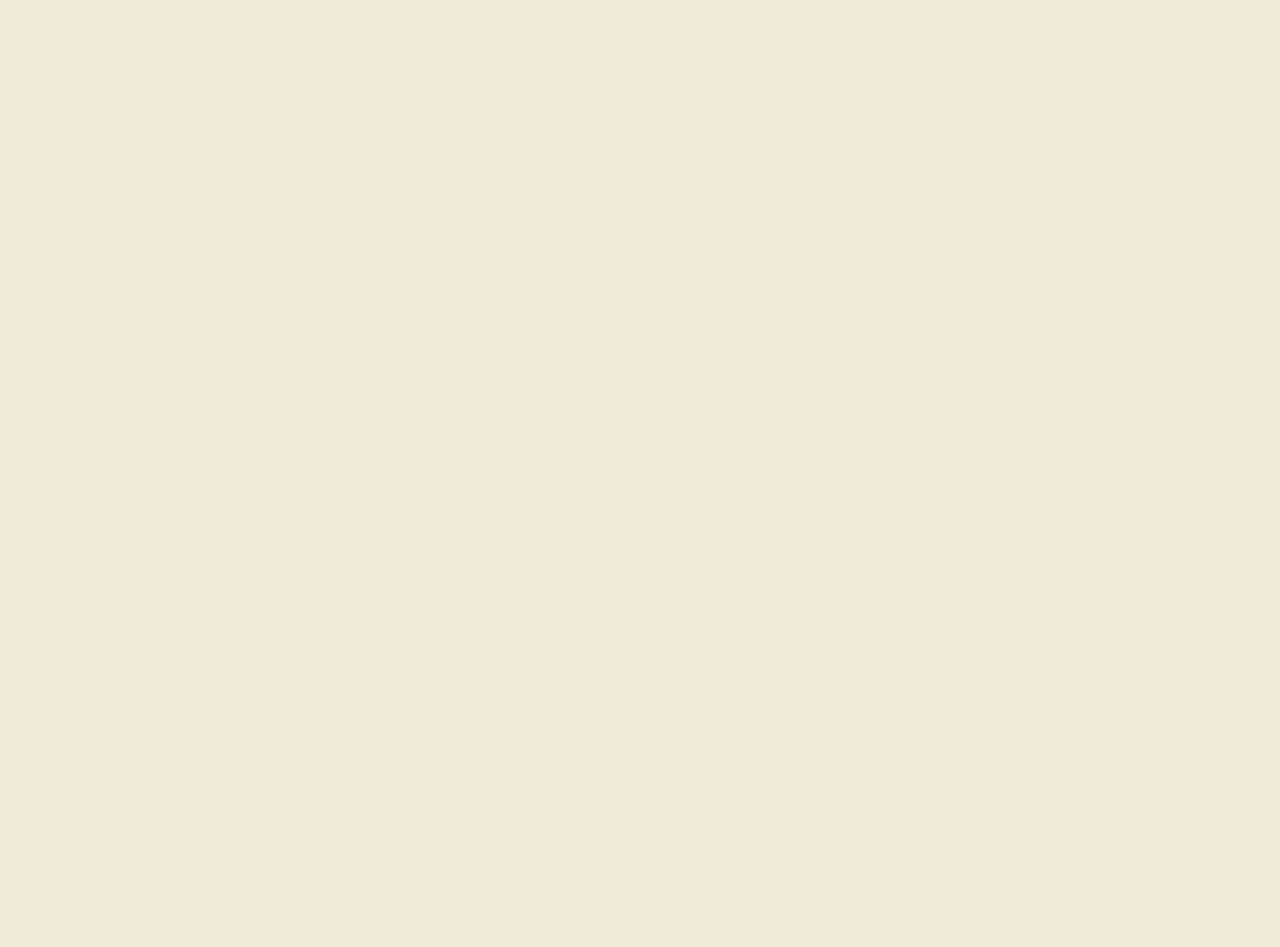
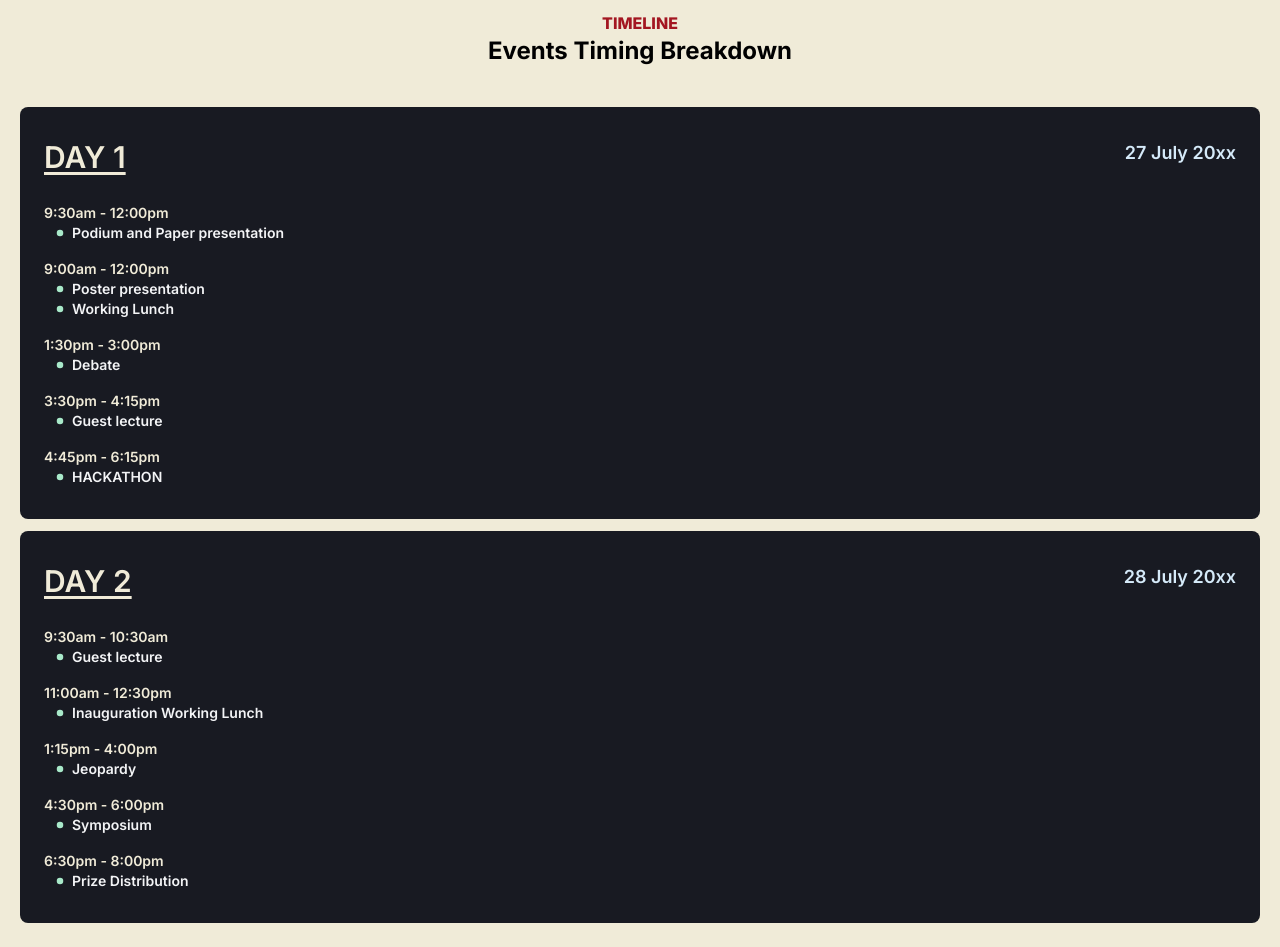
Before and after one commit to TH4KUR/kritikmc, a Next.js app: page / in a window 1280 px wide. Shown: the part 1240-2187 px from the top of the page. Before the commit the page ends 1227 px from the top, so only its background shows below. Built offline with nearby package versions, Linux system fonts and the light colour scheme.

Commit message:
added timeline component

```diff
--- /dev/null
+++ b/app/components/Bullet.jsx
@@ -0,0 +1,17 @@
+import React from "react";
+
+const Bullet = () => {
+  return (
+    <svg
+      xmlns="http://www.w3.org/2000/svg"
+      width="8"
+      height="8"
+      fill="#A8E9CA"
+      viewBox="0 0 256 256"
+    >
+      <path d="M232,128A104,104,0,1,1,128,24,104.13,104.13,0,0,1,232,128Z"></path>
+    </svg>
+  );
+};
+
+export default Bullet;
--- a/app/components/Speaker.jsx
+++ b/app/components/Speaker.jsx
@@ -4,7 +4,7 @@ import SpeakerCard from "./SpeakerCard";
 const Speaker = () => {
   return (
     <section className="bg-bgSecondary flex flex-col items-center py-6 px-3">
-      <h1 className=" text-[#DA5867] uppercase font-bold text-sm">Speakers</h1>
+      <h2 className=" text-[#DA5867] uppercase font-bold text-sm">Speakers</h2>
       <h3 className="text-gray-100 text-2xl font-semibold">
         Know the Speakers
       </h3>
--- /dev/null
+++ b/app/components/Timeline.jsx
@@ -0,0 +1,47 @@
+import React from "react";
+import TimelineCard from "./TimelineCard";
+
+const Timeline = () => {
+  let data = [
+    {
+      day: "Day 1",
+      date: "27 July 20xx",
+      schedule: [
+        { time: "9:30am - 12:00pm", events: ["Podium and Paper presentation"] },
+        {
+          time: "9:00am - 12:00pm",
+          events: ["Poster presentation", "Working Lunch"],
+        },
+        { time: "1:30pm - 3:00pm", events: ["Debate"] },
+        { time: "3:30pm - 4:15pm", events: ["Guest lecture"] },
+        { time: "4:45pm - 6:15pm", events: ["HACKATHON"] },
+      ],
+    },
+    {
+      day: "Day 2",
+      date: "28 July 20xx",
+      schedule: [
+        { time: "9:30am - 10:30am", events: ["Guest lecture"] },
+        { time: "11:00am - 12:30pm", events: ["Inauguration Working Lunch"] },
+        { time: "1:15pm - 4:00pm", events: ["Jeopardy"] },
+        { time: "4:30pm - 6:00pm", events: ["Symposium"] },
+        { time: "6:30pm - 8:00pm", events: ["Prize Distribution"] },
+      ],
+    },
+  ];
+  return (
+    <section className="bg-bg flex flex-col items-center py-6 px-3">
+      <h1 className=" text-accent uppercase font-extrabold text-base">
+        Timeline
+      </h1>
+      <h3 className="text-2xl font-bold mb-7">Events Timing Breakdown</h3>
+      <div className="w-full ">
+        {data.map((dat, i) => {
+          return <TimelineCard key={i} data={dat} />;
+        })}
+      </div>
+    </section>
+  );
+};
+
+export default Timeline;
--- /dev/null
+++ b/app/components/TimelineCard.jsx
@@ -0,0 +1,62 @@
+import React from "react";
+import Bullet from "./Bullet";
+
+const TimelineCard = ({ data }) => {
+  return (
+    <div className="font-semibold bg-bgSecondary rounded-lg mt-3 mx-2 px-6 py-8 text-bg">
+      {/*
+      data {day: 'Day 1',
+            date: '27 July 20xx'
+         schedule:   [{time: '9:30am - 12:00pm', events:['Podium and Paper presentation']},
+                      {time: '9:00am - 12:00pm', events:['Poster presentation','Working Lunch']},
+                      {time: '1:30pm - 3:00pm', events:['Debate']},
+                      {time: '3:30pm - 4:15pm', events:['Guest lecture']},
+                      {time: '4:45pm - 6:15pm', events:['HACKATHON']},
+            ]}
+      data {day: 'Day 2',
+            date: '28 July 20xx'
+            schedule: [{time: '9:30am - 10:30am', events:['Guest lecture']},
+                      {time: '11:00am - 12:30pm', events:['Inauguration Working Lunch']},
+                      {time: '1:15pm - 4:00pm', events:['Jeopardy']},
+                      {time: '4:30pm - 6:00pm', events:['Symposium']},
+                      {time: '6:30pm - 8:00pm', events:['Prize Distribution']},
+            ]}
+
+
+
+
+         */}
+      <div className="flex justify-between mb-7">
+        <h4 className="text-bg uppercase underline underline-offset-4 text-3xl">
+          {data.day}
+        </h4>
+        <h5 className="text-[#D5EAF9] text-lg">{data.date}</h5>
+      </div>
+      <div className="">
+        <ul className=" text-sm">
+          {data.schedule.map((el, i) => {
+            return (
+              <li key={i} className="mt-4">
+                {el.time}
+                <br />
+                {el.events.map((eventName, j) => {
+                  return (
+                    <p
+                      key={j}
+                      className="ml-3 text-gray-100 flex items-center gap-2"
+                    >
+                      <Bullet />
+                      {eventName}
+                    </p>
+                  );
+                })}
+              </li>
+            );
+          })}
+        </ul>
+      </div>
+    </div>
+  );
+};
+
+export default TimelineCard;
--- a/app/loading.jsx
+++ b/app/loading.jsx
@@ -2,8 +2,11 @@ import React from "react";
 
 const Loading = () => {
   return (
-    <div className="flex h-screen w-screen text-white bg-bgSecondary">
-      kriti.
+    <div className="flex h-screen w-screen text-white bg-bgSecondary justify-center items-center text-7xl font-semibold">
+      <p className="relative animate-pulse">
+        kriti<span className=" text-accent2">.</span>
+        {/* <span className="animate-ping absolute top-0 left-0">kriti</span> */}
+      </p>
     </div>
   );
 };
--- a/app/page.jsx
+++ b/app/page.jsx
@@ -3,6 +3,7 @@ import Hero from "./components/Hero";
 import Speaker from "./components/Speaker";
 import { Suspense } from "react";
 import Loading from "./loading";
+import Timeline from "./components/Timeline";
 
 export default function Home() {
   return (
@@ -13,6 +14,7 @@ export default function Home() {
       <main>
         <Hero />
         <Speaker />
+        <Timeline />
       </main>
     </Suspense>
   );
```
